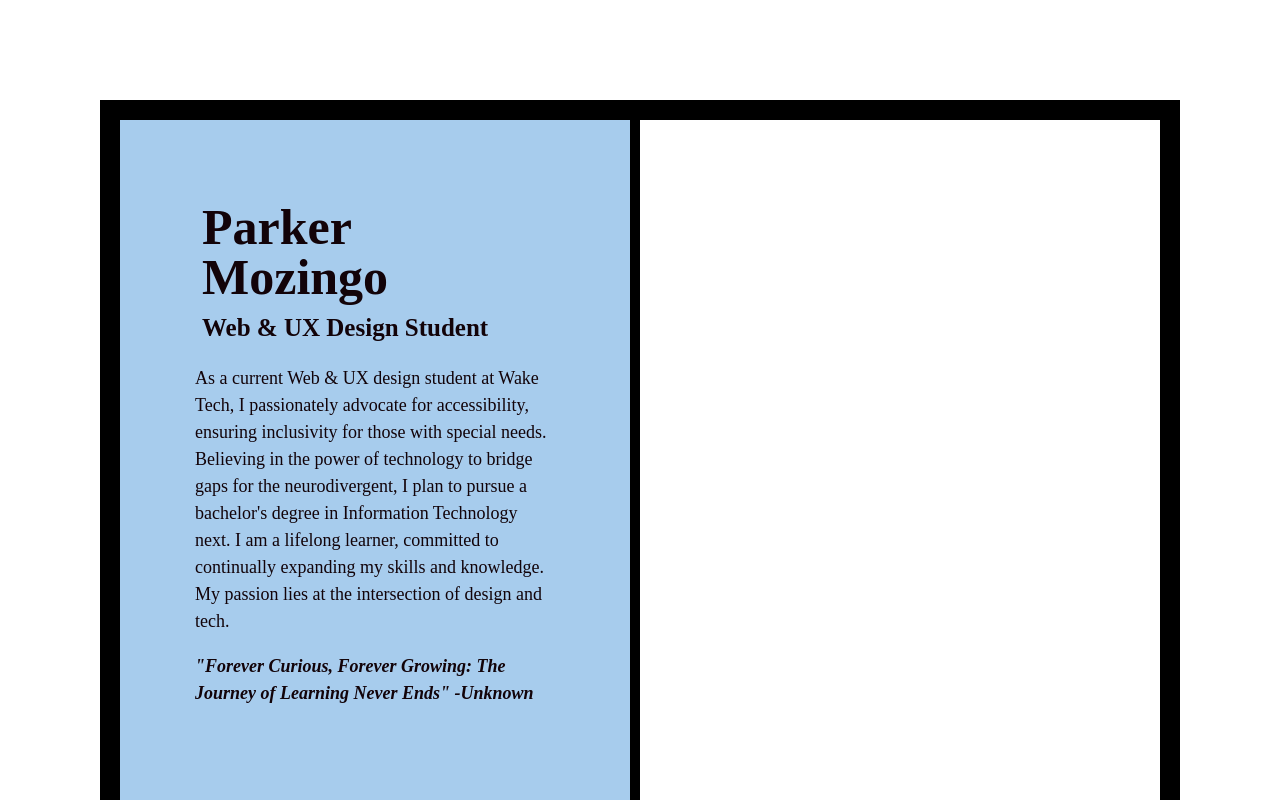
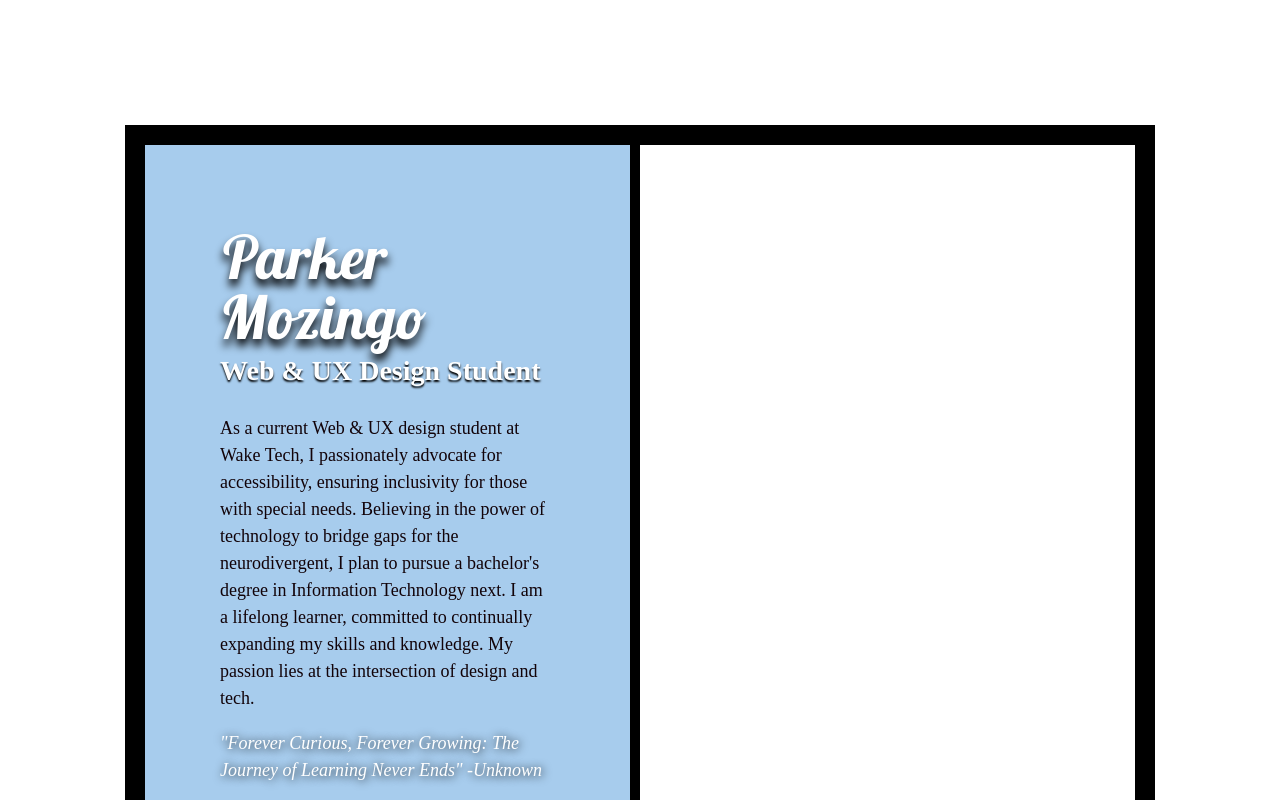
Before and after one commit to MrsMozingo/CSSEssentialsTraining, a plain HTML site: page Lesson4/index.html in a window 1280 px wide. Shown: the top 800 px of the page. Drawn offline with Linux system fonts and the light colour scheme.

Commit message:
Add files via upload
All changes made for Lesson 4 Assignment. Ready to upload to the server and submit links.

```diff
--- a/Lesson4/css/styles.css
+++ b/Lesson4/css/styles.css
@@ -1,3 +1,8 @@
+@import "compass/css3";
+
+@import url(https://fonts.googleapis.com/css?family=Press+Start+2P);
+
+@import url(https://fonts.googleapis.com/css?family=Lobster+Two:700italic);
 /*
 COLOR PALETTE
 https://coolors.co/120309-63adf2-a7cced-82a0bc-ffcb77
@@ -12,12 +17,12 @@ https://coolors.co/120309-63adf2-a7cced-82a0bc-ffcb77
 /*Global styles
 ----------------------------------*/
 /* .background {
- background-color: white;
+ background-color: black;
 } */
 body {
-    /* background-color: black;    */
+    background-color: white;
     color: #120309ff;
-    margin: 100px;
+    margin: 125px;
     font-size: 18px;
     line-height: 1.5;
     border: 20px solid rgb(0, 0, 0);
@@ -38,15 +43,21 @@ h1{
     font-size: 50px;
     /* this reduces the line height below h1. Would a better option would be to reduce margin size as done in h1,h2 section? */
     line-height: 1;
+    /* text-shadow: white; */
+    margin: 7px 0 -20px 0 ;
 }
 h2 {
-    font-size: 25px;
+    font-size: 28px;
+}
+.color {
+    color:#ffffff;
+    text-shadow: 0px 2px 2px black;
 }
 /* h1 h2 font family properties don't look good imo*/
 h1,h2{
     /* font-family: 'Lobster Two', cursive;
     font-weight: 400; */
-    margin: 7px;
+    /* margin: 7px; */
 }
 
 /*Profile
@@ -56,15 +67,26 @@ header {
     Width: 50%;
     padding: 75px;
     box-sizing: border-box;
-    margin: 0 50% 0 0;
+    margin: 0 50 0 0;
     border-right: 10px solid rgb(0, 0, 0);
     border-bottom: 10px solid rgb(0, 0, 0);
     /* height:750px; */
 }
 .quote {
-    font-weight: Bold;
+    /* font-weight: Bold; */
     font-style: Italic;
+    color:#ffffff;
+    text-shadow: 1px 1px 10px black;
 }
+.fifties {
+    font-family: lobster two;
+    /* background: $blue; */
+    color: white;
+    text-shadow: 0 7px 9px black;
+    /* text-shadow: 0 8px 0 darken($blue, 9); */
+    font-size: 60px;
+    /* padding: 1em 2rem; */
+  }
 /* .box1 {
     background:#a7ccedff;
     Width: 50%;
--- a/Lesson4/index.html
+++ b/Lesson4/index.html
@@ -3,7 +3,7 @@
   <head>
     <meta charset="UTF-8">
     <meta name="viewport" content="width=device-width, initial-scale=1.0">
-    <title>Parker Mozingo Lesson 3</title>
+    <title>Parker Mozingo Lesson 4</title>
     <link rel="stylesheet" href="css/styles.css">
   </head>
   <body>
@@ -11,8 +11,8 @@
       <main>
         <!-- ***********************  ABOUT / PROFILE  *********************** -->
         <header>
-          <h1>Parker Mozingo</h1>
-          <h2>Web & UX Design Student</h2>
+          <h1 class="fifties">Parker Mozingo</h1>
+          <h2 class="color">Web & UX Design Student</h2>
 
           <p>As a current Web & UX design student at Wake Tech, I passionately advocate for accessibility, ensuring inclusivity for those with special needs. Believing in the power of technology to bridge gaps for the neurodivergent, I plan to pursue a bachelor's degree in Information Technology next. I am a lifelong learner, committed to continually expanding my skills and knowledge. My passion lies at the intersection of design and tech.</p>
 
```
